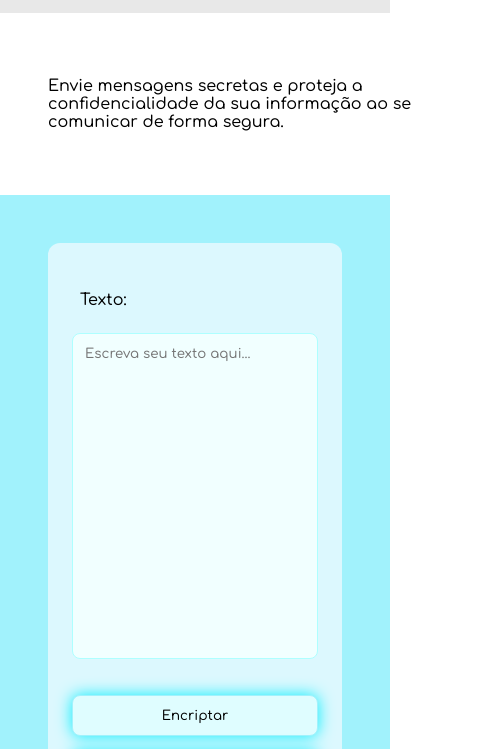
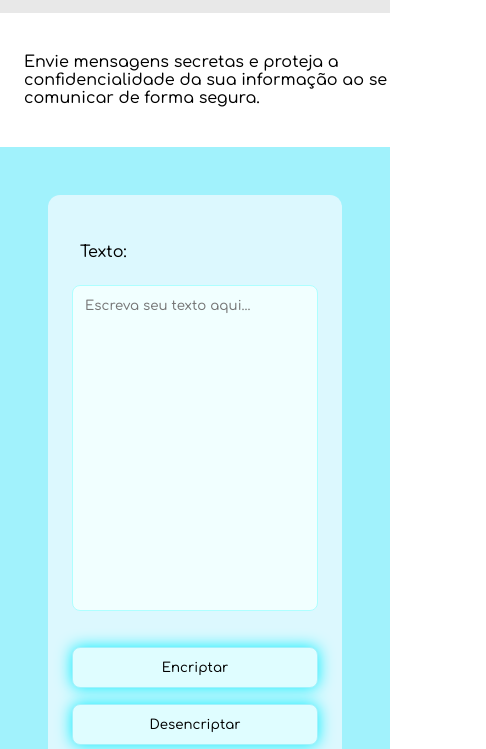
Before and after one commit to asdjkl-KEY/challengeone2, a plain HTML site: page index.html in a window 390 px wide. Shown: the part 50-799 px from the top of the page, 486 px wide, since content can reach past the window. Drawn offline with Linux system fonts and the light colour scheme.

Commit message:
vamos lá

```diff
--- a/css/styles.css
+++ b/css/styles.css
@@ -116,6 +116,8 @@ hr {
 @media only screen and (max-width: 991px) {
     main {
         width: 100%;
+        margin: 0;
+        padding: 24px;
     }
     .contain-form {
         display: flex;
```
